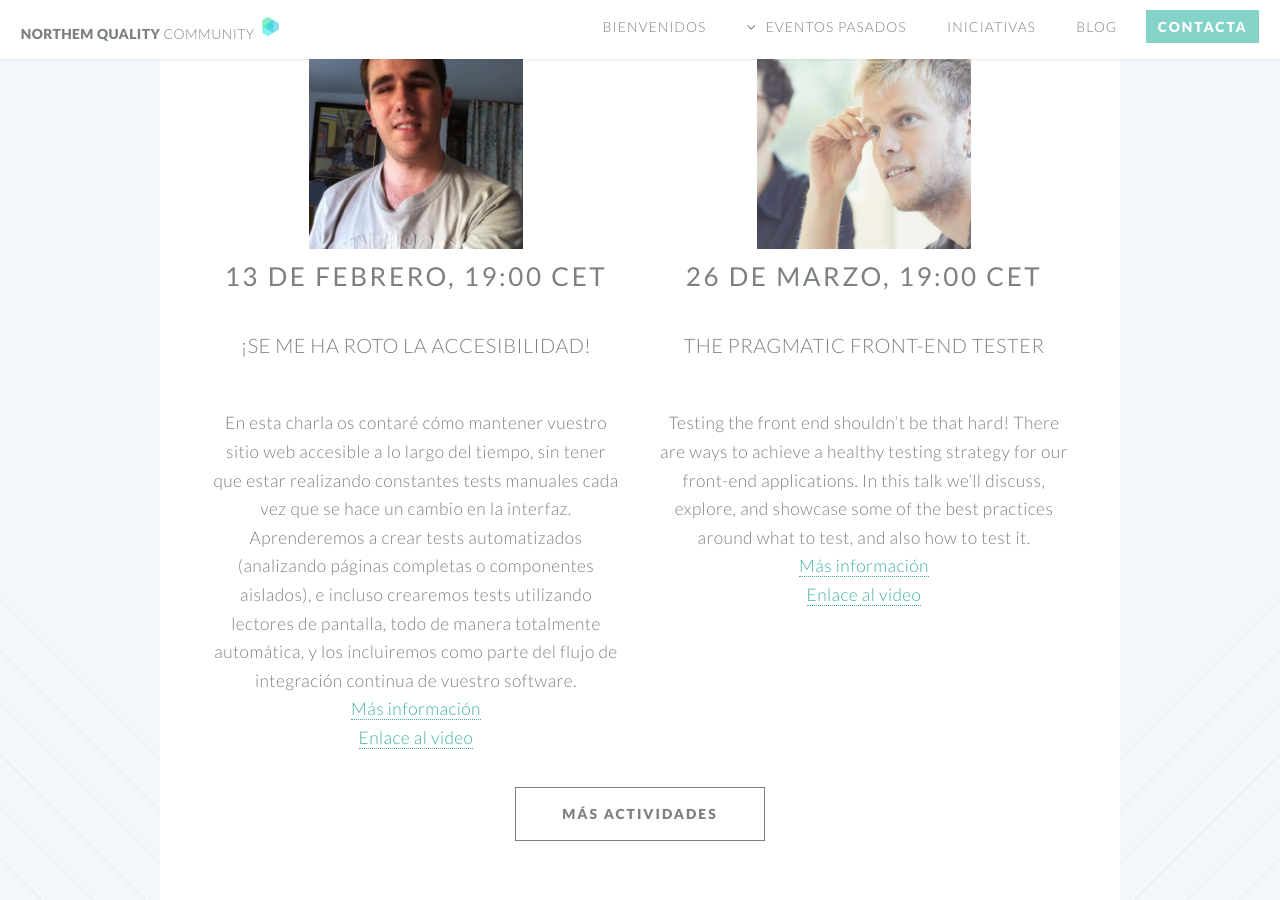
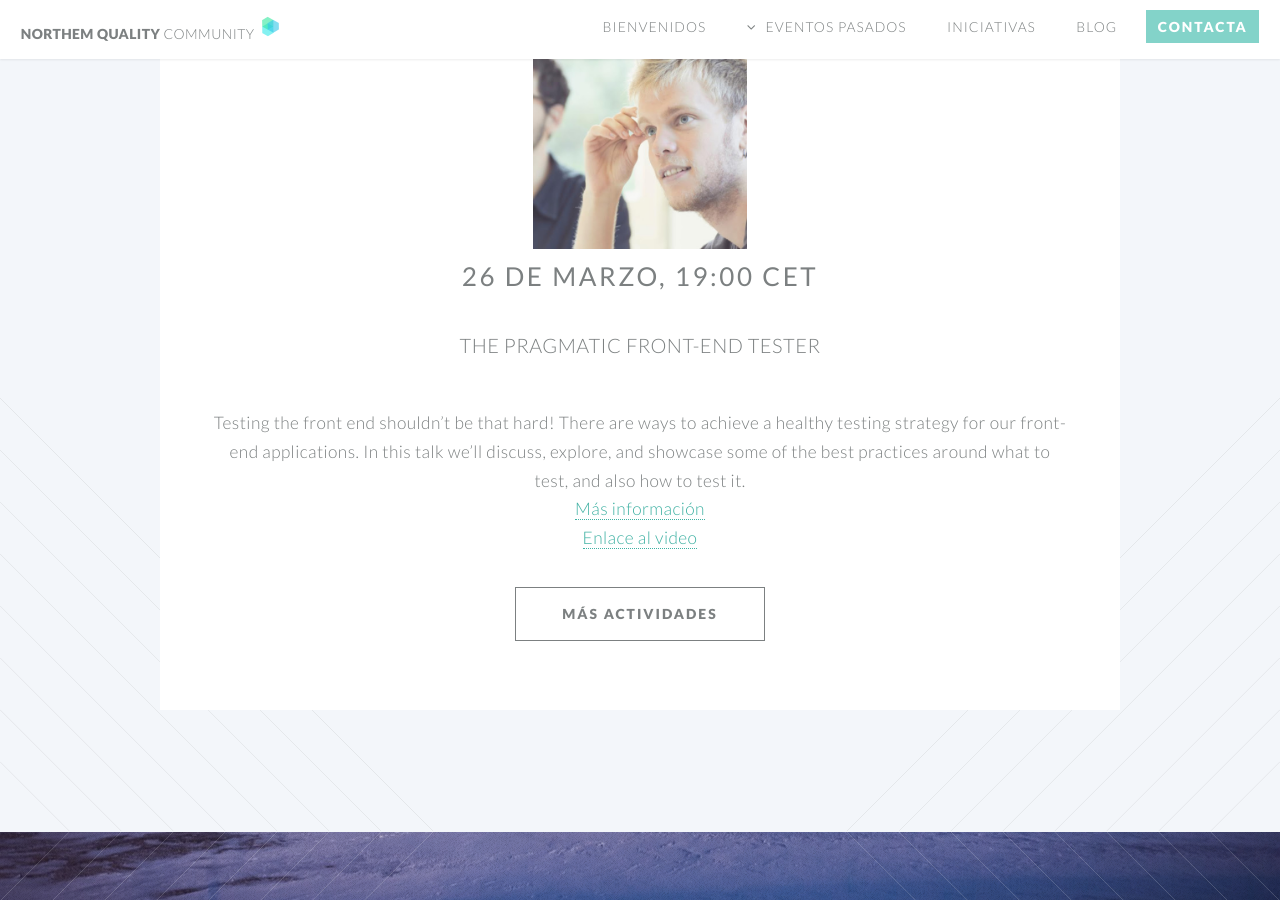
Before and after one commit to NorthemQuality/northemquality.github.io, a Jekyll site: the page built from index.html, in a window 1280 px wide and 900 px high, scrolled down 1134 px. Built offline with Jekyll 4.4.1, drawn with Linux system fonts in a browser that asks for light colours.

Commit message:
charla juanjo pasada a segunda temporada

```diff
--- a/index.html
+++ b/index.html
@@ -24,23 +24,7 @@ layout: landing-page
 					</header>
 
 					<div class="row">
-						<div class="6u">
-							<section>
-								<img src="images/juanjomontiel.jpg" alt="juanjomontiel" height="214"/>
-								<header>
-									<h2><strong>13 de Febrero, 19:00 CET</strong></h2>
-								</header>
-								<p><h3>¡Se me ha roto la accesibilidad!</h3>
-								</br>
-								En esta charla os contaré cómo mantener vuestro sitio web accesible a lo largo del tiempo,
-								sin tener que estar realizando constantes tests manuales cada vez que se hace un cambio en la interfaz. Aprenderemos a crear tests automatizados (analizando páginas completas o componentes aislados), e incluso crearemos tests utilizando lectores de pantalla, todo  de manera totalmente automática, y los incluiremos como parte del flujo de integración continua de vuestro software.
-								</br>
-								<a href="https://github.com/NorthemQuality/community-activities/issues/19" target="_blank">Más información</a>
-								</br>
-								<a href="https://www.youtube.com/watch?v=w5P156AqPV0" target="_blank">Enlace al video</a>
-							</section>
-						</div>
-						<div class="6u">
+						<div class="12u">
 							<section>
 								<img src="images/adrifontcuberta.jpg" alt="adrifontcuberta" height="214"/>
 								<header>
```
Also changed, not shown: ep_segunda_temporada.html (+18 -0 lines).
